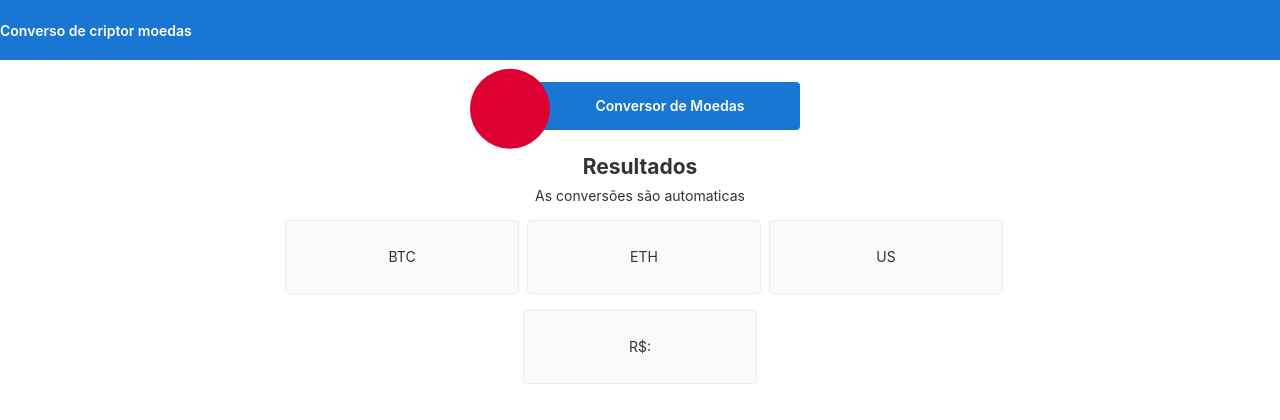
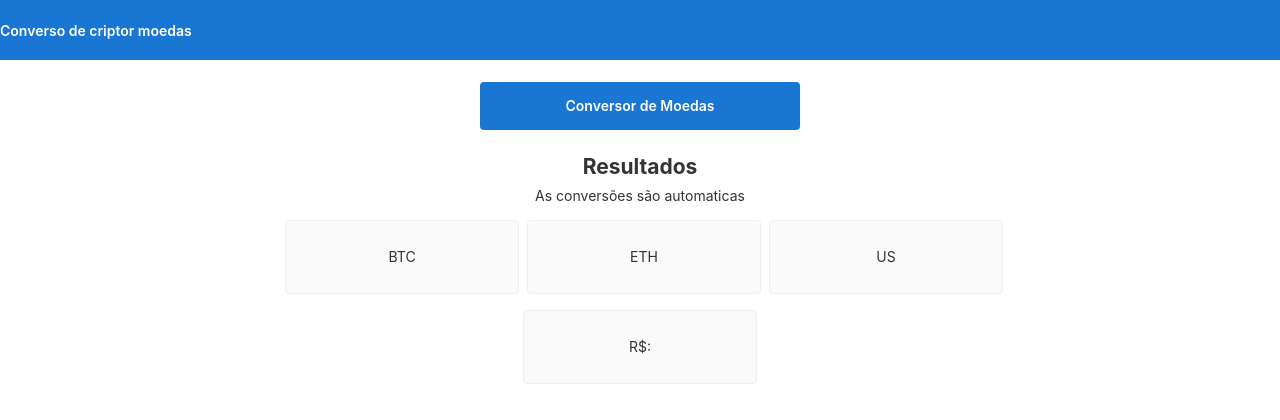
Before and after one commit to veih/conversobit, an Angular app: page / in a window 1280 px wide. Shown: the top 420 px of the page. Built offline with nearby package versions, Linux system fonts and the light colour scheme.

Commit message:
apricando style nas class card

```diff
--- a/src/app/app.component.css
+++ b/src/app/app.component.css
@@ -102,6 +102,12 @@
     line-height: 24px;
   }
 
+  .card:hover {
+    border-color: #1976d2;
+    color: #1976d2;
+    transform: translateY(-8px);
+  }
+
   .card-container .card:not(:last-child) {
     margin-right: 0;
   }
@@ -135,7 +141,7 @@
   }
 
   .card.card.highlight-card span {
-    margin-left: 60px;
+    align-items: center;
   }
 
   svg#rocket {
--- a/src/app/app.component.html
+++ b/src/app/app.component.html
@@ -10,10 +10,6 @@
 
     <svg id="rocket" xmlns="" width="101.678" height="101.678" viewBox="0 0 101.678 101.678">
       <title>Criptor moeda</title>
-      <g id="Group_83" data-name="Group 83" transform="translate(-141 -696)">
-        <circle id="Ellipse_8" data-name="Ellipse 8" cx="50.839" cy="50.839" r="50.839" transform="translate(141 696)"
-          fill="#dd0031" />
-      </g>
     </svg>
     <span>{{ title }} </span>
   </div>
@@ -24,28 +20,29 @@
   <div class="card-container">
 
     <div class="card">
-
-      <span>BTC</span>
-
+      <div class="btc">
+        <span>BTC</span>
+      </div>
     </div>
 
     <div class="card">
-
-      <span>ETH</span>
-
+      <div class="eth">
+        <span>ETH</span>
+      </div>
     </div>
 
     <div class="card">
-
-      <span>US</span>
-
+      <div class="us">
+        <span>US</span>
+      </div>
     </div>
 
     <div class="card">
+      <div class="brl">
+        <span>R$:</span>
+      </div>
+    </div>
 
-      <span>R$:</span>
-
-    </div>
   </div>
 </div>
 <router-outlet></router-outlet>
```
